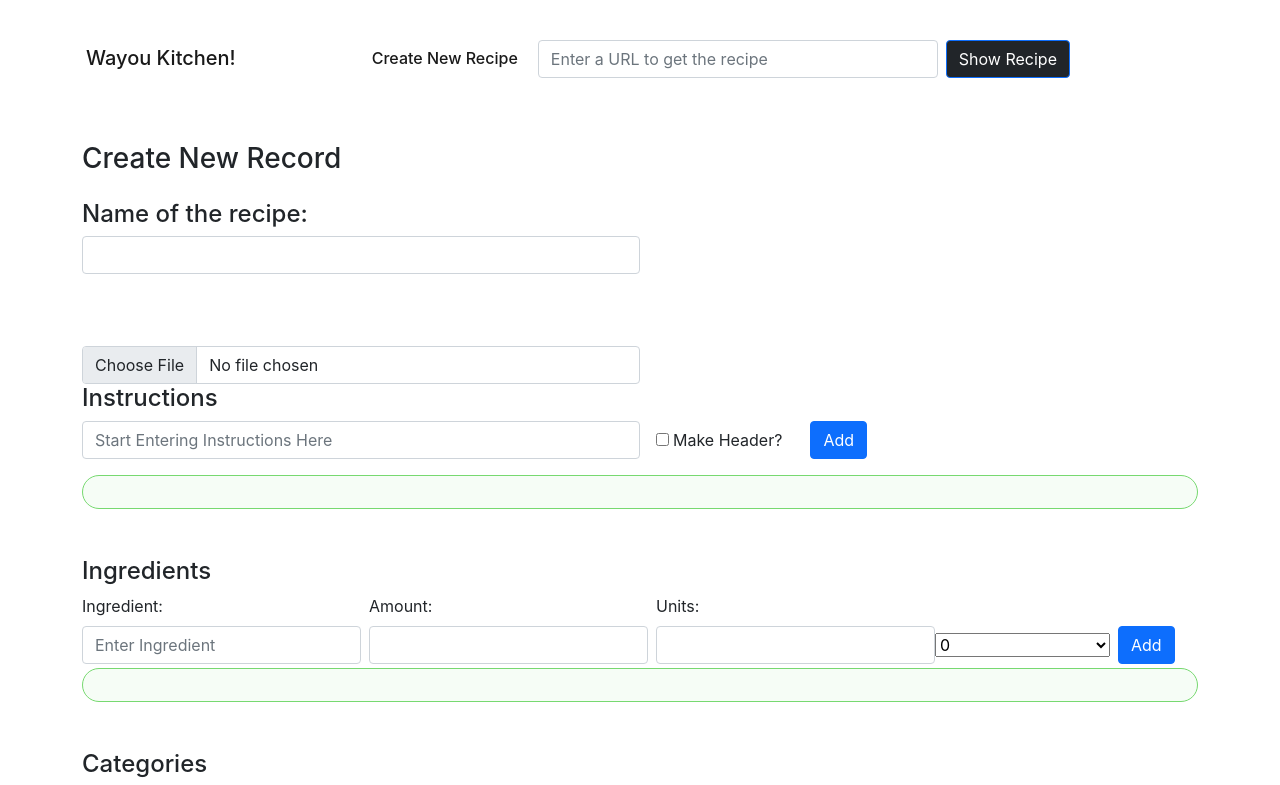
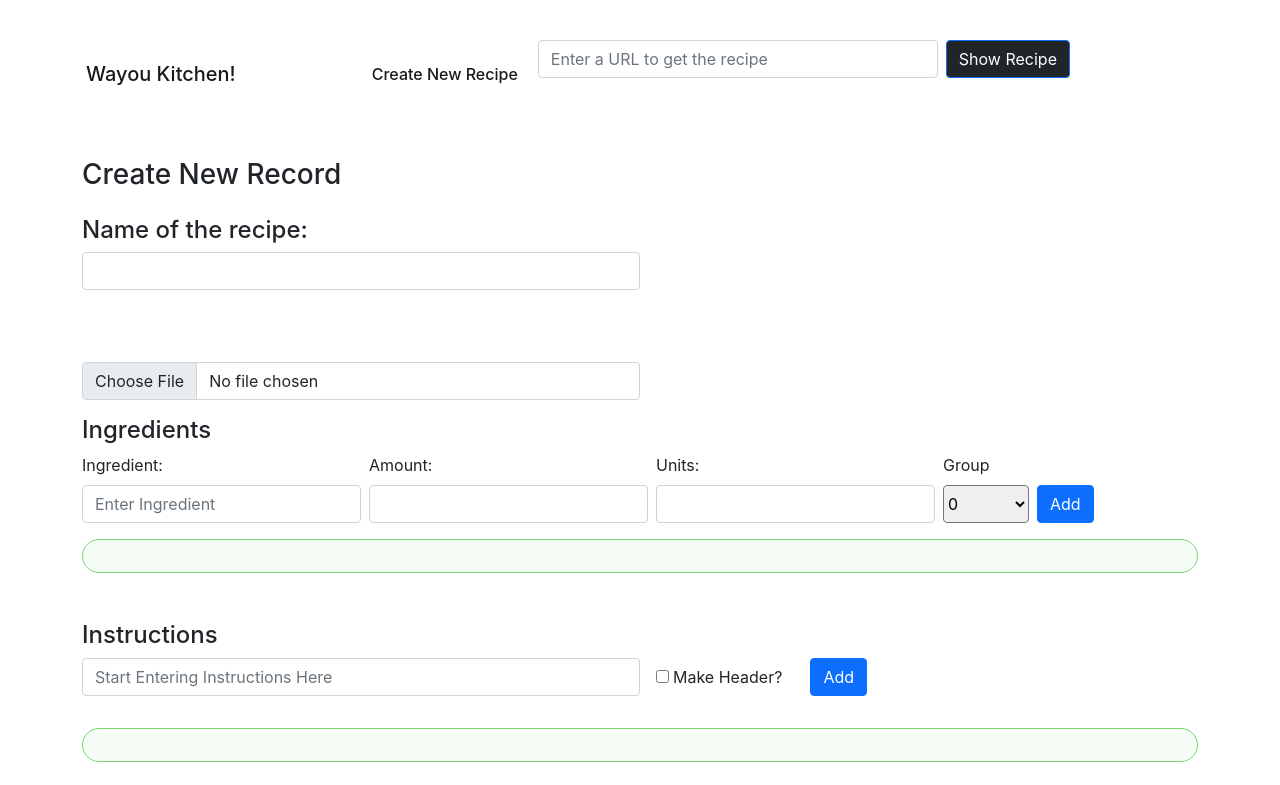
Before and after one commit to justjohnd/wayou-kitchen, a React (Create React App) app in the folder client/: page /create in a window 1280 px wide. Shown: the top 785 px of the page. Built offline with nearby package versions, Linux system fonts and the light colour scheme.

Commit message:
Add styling to create/edit page. Reverse instructions and ingredients

```diff
--- a/client/src/components/ingredientCreate.js
+++ b/client/src/components/ingredientCreate.js
@@ -54,8 +54,11 @@ export default function IngredientCreate(props) {
         }}
         placeholder=""
       />
+      <div className="d-inline-block ms-2">
+        <div className="form-label">Group</div>
         <label>
           <select
+            className="selector-input"
             onChange={(e) => props.createIngredientCallback(e)}
             value={props.ingredient.group}
             selected
@@ -65,9 +68,10 @@ export default function IngredientCreate(props) {
             <option value="0">0</option>
             <option value="1">1</option>
             <option value="2">2</option>
-          <option value="3">Optional Ingredients</option>
+            <option value="3">Optional</option>
           </select>
         </label>
+      </div>
       <Button
         buttonWrapper="d-inline-block"
         className="ms-2 mb-1"
--- a/client/src/components/ingredientEdit.js
+++ b/client/src/components/ingredientEdit.js
@@ -45,10 +45,13 @@ function IngredientEdit(props) {
         value={props.editIngredient.unit}
       />
       {!isVisible && (
+        <div className="d-inline-block">
+          <div className="form-label">Group</div>
         <label className="d-inline-block me-2">
           <select
+            className="selector-input"
             onChange={(e) => props.editIngredientCallback(e)}
-            value={props.editIngredient.group || ""}
+            value={props.editIngredient.group || ''}
             selected
             name="group"
             type="number"
@@ -59,11 +62,15 @@ function IngredientEdit(props) {
             <option value="10">Optional</option>
           </select>
         </label>
+        </div>
       )}
       {isVisible && (
+        <div className="d-inline-block">
+          <div className="form-label">Group</div>
           <label className="d-inline-block me-2">
             <select
-            value={props.ingredient.group || ""}
+              className="selector-input disabled"
+              value={props.ingredient.group || ''}
               selected
               name="group"
               type="number"
@@ -75,6 +82,7 @@ function IngredientEdit(props) {
               <option value="10">Optional</option>
             </select>
           </label>
+        </div>
       )}
       <div
         className={
--- a/client/src/components/ingredientInput.js
+++ b/client/src/components/ingredientInput.js
@@ -15,6 +15,7 @@ export default function IngredientInput(props) {
         />)}
       {!props.isVisible && (
         <Input
+          label={props.inputName}
           fieldWidth="w-100"
           className={props.className}
           name={props.name}
--- a/client/src/components/templateCreateEdit.js
+++ b/client/src/components/templateCreateEdit.js
@@ -281,16 +281,6 @@ export default function TemplateCreateEdit(props) {
             onChange={(e) => props.imageCallback(e.target.files[0])}
           />
         )}
-        <InstructionCreate
-          data={data}
-          dataArray={props.dataArray}
-          handleInstructionCallback={handleInstructionCallback}
-          addInstructionCallback={addInstructionCallback}
-          editInstructionCallback={editInstructionCallback}
-          deleteInstructionCallback={deleteInstructionCallback}
-          insertInstruction={insertInstruction}
-          headerCallback={headerCallback}
-        />
         <IngredientCreate
           ingredient={ingredient}
           ingredients={props.ingredients}
@@ -303,10 +293,21 @@ export default function TemplateCreateEdit(props) {
           deleteIngredientCallback={deleteIngredientCallback}
           insertIngredientCallback={insertIngredientCallback}
         />
+        <InstructionCreate
+          data={data}
+          dataArray={props.dataArray}
+          handleInstructionCallback={handleInstructionCallback}
+          addInstructionCallback={addInstructionCallback}
+          editInstructionCallback={editInstructionCallback}
+          deleteInstructionCallback={deleteInstructionCallback}
+          insertInstruction={insertInstruction}
+          headerCallback={headerCallback}
+        />
         <h4>Categories</h4>
         <CategoryDropdown
-        selectedCategories={props.recipe.categories}
-        categoriesCallback={props.categoriesCallback}></CategoryDropdown>
+          selectedCategories={props.recipe.categories}
+          categoriesCallback={props.categoriesCallback}
+        ></CategoryDropdown>
         <Input
           label="Preparation Minutes:"
           wrapperClassName="mb-5 form-input"
--- a/client/src/index.css
+++ b/client/src/index.css
@@ -152,3 +152,16 @@ a:hover {
   line-height: 1.2;
   margin-bottom: 0.5rem;
 }
+
+.form-control {
+  margin-bottom: 1rem;
+}
+
+.selector-input {
+  height: 38px;
+  border-radius: 0.25rem;
+}
+
+.selector-input.disabled {
+  background-color: #e9ecef;
+}
```
Lines whose indentation alone changed are shown as unchanged.
